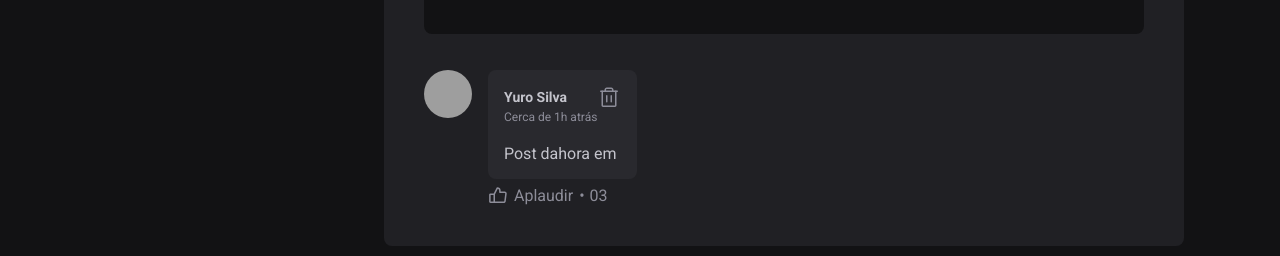
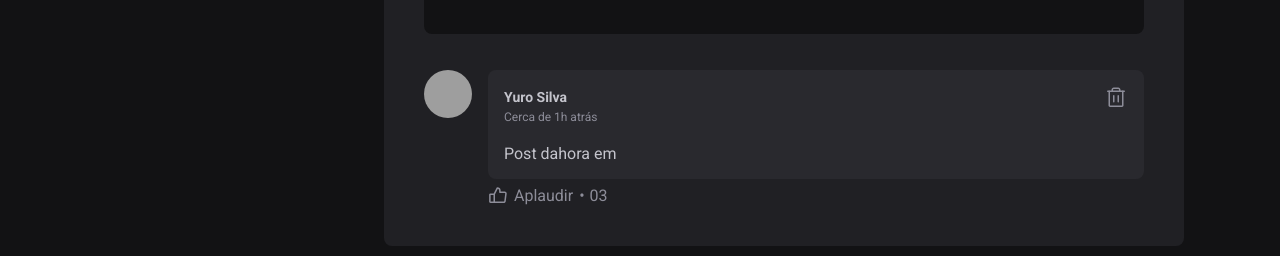
Before and after one commit to Yures1lva/01-fundamentos-reactjs, a React (Vite) app: page / in a window 1280 px wide. Shown: the part 527-783 px from the top of the page. Built offline with nearby package versions, Linux system fonts and the light colour scheme; grey boxes are pictures that could not be loaded.

Commit message:
corrigindo width do comment

```diff
--- a/src/components/styles/Comment.module.css
+++ b/src/components/styles/Comment.module.css
@@ -19,11 +19,8 @@
 
 }
 
-.commentBox{
+.contentBox{
     flex: 1;
-    display: flex;
-
-
 
 }
 
@@ -46,6 +43,8 @@
 .authorAndTime{
     display: flex;
     flex-direction: column;
+
+
 }
 
 .authorAndTime strong{
```
